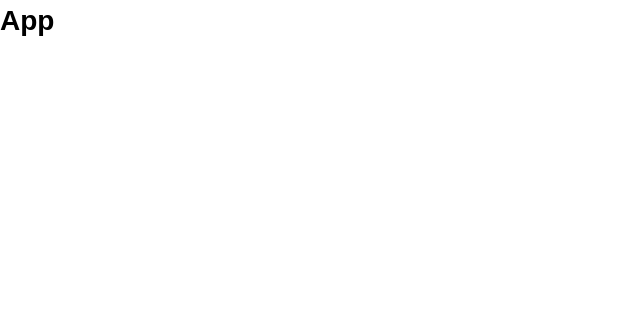
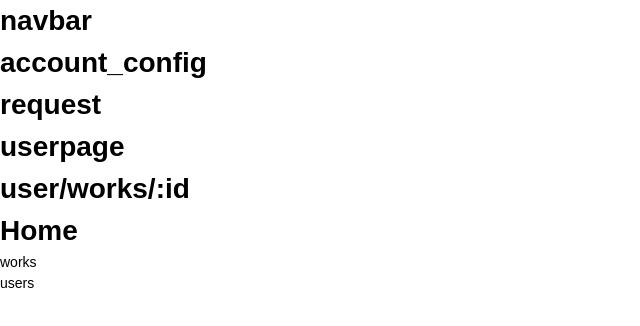
Before and after one commit to negisan/commition_app, a React (Create React App) app in the folder client/: page / in a window 1280 px wide. Shown: the top 326 px of the page, without its empty margins (0-640 px from the left). Built offline with nearby package versions, Linux system fonts and the light colour scheme.

Commit message:
[add]主要ページのテンプレートの作成

```diff
--- a/client/src/App.tsx
+++ b/client/src/App.tsx
@@ -1,9 +1,18 @@
 import React from 'react'
+
+import { Navbar } from './components'
+
+import { Account, Home, UserArtwork, UserPage, Request } from './pages'
 
 function App() {
   return (
     <div>
-      <h1>App</h1>
+      <Navbar />
+      <Account />
+      <Request />
+      <UserPage />
+      <UserArtwork />
+      <Home />
     </div>
   )
 }
--- /dev/null
+++ b/client/src/components/Navbar.tsx
@@ -0,0 +1,11 @@
+import React from 'react'
+
+const Navbar = () => {
+  return (
+    <div>
+      <h1>navbar</h1>
+    </div>
+  )
+}
+
+export default Navbar
--- /dev/null
+++ b/client/src/components/index.ts
@@ -0,0 +1,2 @@
+import Navbar from './Navbar'
+export { Navbar }
--- /dev/null
+++ b/client/src/pages/Account.page.tsx
@@ -0,0 +1,11 @@
+import React from 'react'
+
+const Account: React.FC = () => {
+  return (
+    <div>
+      <h1>account_config</h1>
+    </div>
+  )
+}
+
+export default Account
--- /dev/null
+++ b/client/src/pages/Home.page.tsx
@@ -0,0 +1,13 @@
+import React from 'react'
+
+const Home: React.FC = () => {
+  return (
+    <div>
+      <h1>Home</h1>
+      <div>works</div>
+      <div>users</div>
+    </div>
+  )
+}
+
+export default Home
--- /dev/null
+++ b/client/src/pages/Request.page.tsx
@@ -0,0 +1,11 @@
+import React from 'react'
+
+const Request: React.FC = () => {
+  return (
+    <div>
+      <h1>request</h1>
+    </div>
+  )
+}
+
+export default Request
--- /dev/null
+++ b/client/src/pages/User.page.tsx
@@ -0,0 +1,11 @@
+import React from 'react'
+
+const User: React.FC = () => {
+  return (
+    <div>
+      <h1>userpage</h1>
+    </div>
+  )
+}
+
+export default User
--- /dev/null
+++ b/client/src/pages/UserArtwork.page.tsx
@@ -0,0 +1,11 @@
+import React from 'react'
+
+const UserArtwork: React.FC = () => {
+  return (
+    <div>
+      <h1>user/works/:id</h1>
+    </div>
+  )
+}
+
+export default UserArtwork
--- /dev/null
+++ b/client/src/pages/index.ts
@@ -0,0 +1,6 @@
+import Home from './Home.page'
+import UserPage from './User.page'
+import UserArtwork from './UserArtwork.page'
+import Account from './Account.page'
+import Request from './Request.page'
+export { Home, UserPage, UserArtwork, Account, Request }
```
